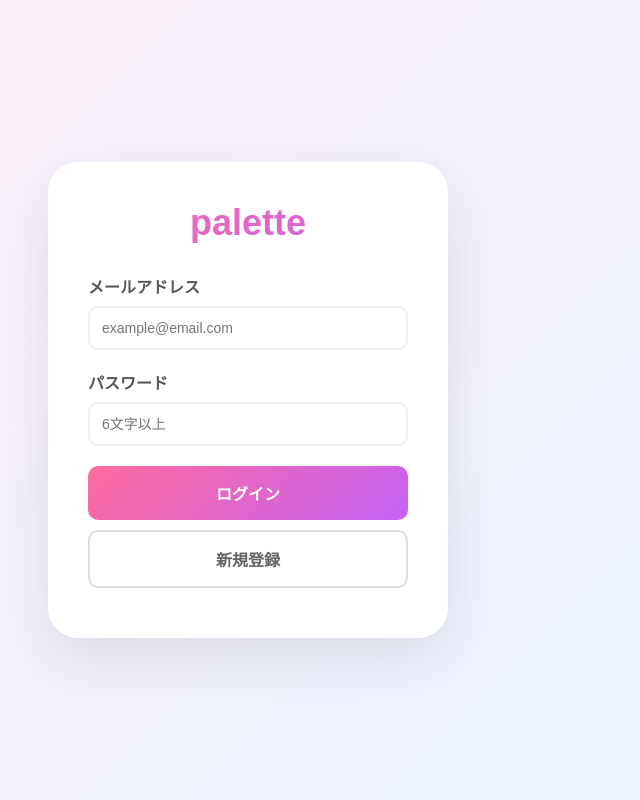
After one commit to Satsuki115/teamC, a PHP site: page /admin/login.php in a window 1280 px wide. The commit adds this page. Shown: the whole page, without its empty margins (392-1032 px from the left). Run offline with PHP 8.4, Linux system fonts and the light colour scheme.

Commit message:
ログイン・ログアウト機能

```diff
--- a/src/admin/diary.php
+++ b/src/admin/diary.php
@@ -3,6 +3,7 @@
 <head>
     <meta charset="UTF-8">
     <meta name="viewport" content="width=device-width, initial-scale=1.0">
+    <link rel="stylesheet" href="styles/reset.css">
     <link rel="stylesheet" href="./styles/diary.css">
     <title>Photo Diary Calendar</title>
 </head>
@@ -11,7 +12,7 @@
         <div class="header-contents">
             <img class="header-logo" src="../assets/img/palette.png" alt="">
             <nav class="header-nav">
-                <a class="header-top" href="">トップ</a>
+                <a class="header-top" href="../index.php">トップ</a>
                 <a class="header-menu" href="">メニュー</a>
                 <a class="header-logout" href="">ログアウト</a>
             </nav>
--- /dev/null
+++ b/src/admin/login.php
@@ -0,0 +1,59 @@
+<!-- src/admin/app.html として保存 -->
+<!DOCTYPE html>
+<html lang="ja">
+<head>
+    <meta charset="UTF-8">
+    <meta name="viewport" content="width=device-width, initial-scale=1.0">
+    <link rel="stylesheet" href="./styles/login.css">
+    <title>login/register</title>
+</head>
+<body>
+    <div class="container">
+        <!-- ログイン画面 -->
+        <div id="loginScreen">
+            <h1>palette</h1>
+            <div id="message" class="message"></div>
+
+            <div class="form-group">
+                <label>メールアドレス</label>
+                <input type="email" id="email" placeholder="example@email.com">
+            </div>
+
+            <div class="form-group">
+                <label>パスワード</label>
+                <input type="password" id="password" placeholder="6文字以上">
+            </div>
+
+            <button class="btn" onclick="login()">ログイン</button>
+            <button class="btn btn-secondary" onclick="register()">新規登録</button>
+        </div>
+
+        <!-- ダッシュボード -->
+        <div id="dashboard">
+            <h1>ダッシュボード</h1>
+            <p style="text-align: center; margin-bottom: 20px; color: #666;">
+                ようこそ、<span id="username"></span>さん！
+            </p>
+
+            <div class="stats">
+                <div class="stat">
+                    <div class="stat-value" id="days">0</div>
+                    <div class="stat-label">記録日数</div>
+                </div>
+                <div class="stat" style="background: linear-gradient(135deg, #f093fb 0%, #f5576c 100%);">
+                    <div class="stat-value" id="records">0</div>
+                    <div class="stat-label">記録数</div>
+                </div>
+                <div class="stat" style="background: linear-gradient(135deg, #4facfe 0%, #00f2fe 100%);">
+                    <div class="stat-value">12</div>
+                    <div class="stat-label">目標達成</div>
+                </div>
+            </div>
+
+            <button class="btn" onclick="addRecord()">今日の記録をつける</button>
+            <button class="btn btn-secondary" onclick="logout()">ログアウト</button>
+        </div>
+    </div>
+    <script src="./scripts/login.js"></script>
+</body>
+</html>
--- /dev/null
+++ b/src/admin/scripts/login.js
@@ -0,0 +1,76 @@
+function showMessage(text, type) {
+  const msg = document.getElementById("message");
+  msg.textContent = text;
+  msg.className = "message " + type;
+  msg.style.display = "block";
+  setTimeout(() => (msg.style.display = "none"), 3000);
+}
+
+function login() {
+  const email = document.getElementById("email").value;
+  const password = document.getElementById("password").value;
+
+  if (!email || !password) {
+    showMessage("メールアドレスとパスワードを入力してください", "error");
+    return;
+  }
+
+  const users = JSON.parse(localStorage.getItem("users") || "[]");
+  const user = users.find((u) => u.email === email && u.password === password);
+
+  if (user) {
+    localStorage.setItem("currentUser", JSON.stringify(user));
+    showMessage("ログイン成功！", "success");
+
+    // index.phpに遷移
+    setTimeout(() => {
+      window.location.href = "../index.php";
+    }, 1000);
+  } else {
+    showMessage("メールアドレスまたはパスワードが違います", "error");
+  }
+}
+
+function register() {
+  const email = document.getElementById("email").value;
+  const password = document.getElementById("password").value;
+
+  if (!email || !password) {
+    showMessage("メールアドレスとパスワードを入力してください", "error");
+    return;
+  }
+
+  if (password.length < 6) {
+    showMessage("パスワードは6文字以上で設定してください", "error");
+    return;
+  }
+
+  const users = JSON.parse(localStorage.getItem("users") || "[]");
+
+  if (users.find((u) => u.email === email)) {
+    showMessage("このメールアドレスは既に登録されています", "error");
+    return;
+  }
+
+  const newUser = {
+    id: Date.now(),
+    email: email,
+    password: password,
+    name: email.split("@")[0],
+  };
+
+  users.push(newUser);
+  localStorage.setItem("users", JSON.stringify(users));
+  showMessage("登録完了！ログインしてください", "success");
+
+  // フォームをクリア
+  document.getElementById("password").value = "";
+}
+
+// 初期化：すでにログイン済みならindex.phpへリダイレクト
+window.onload = function () {
+  const user = localStorage.getItem("currentUser");
+  if (user) {
+    window.location.href = "../index.php";
+  }
+};
--- /dev/null
+++ b/src/admin/styles/login.css
@@ -0,0 +1,110 @@
+* {
+  margin: 0;
+  padding: 0;
+  box-sizing: border-box;
+}
+body {
+  font-family: "Hiragino Sans", "Yu Gothic", sans-serif;
+  background: linear-gradient(135deg, #ffeef8 0%, #e8f5ff 100%);
+  min-height: 100vh;
+  display: flex;
+  align-items: center;
+  justify-content: center;
+  padding: 20px;
+}
+.container {
+  background: white;
+  padding: 40px;
+  border-radius: 30px;
+  box-shadow: 0 20px 60px rgba(0, 0, 0, 0.1);
+  max-width: 400px;
+  width: 100%;
+}
+h1 {
+  font-size: 36px;
+  background: linear-gradient(135deg, #ff6b9d 0%, #c561f5 100%);
+  -webkit-background-clip: text;
+  -webkit-text-fill-color: transparent;
+  margin-bottom: 30px;
+  text-align: center;
+}
+.form-group {
+  margin-bottom: 20px;
+}
+label {
+  display: block;
+  margin-bottom: 8px;
+  font-weight: 600;
+  color: #555;
+}
+input {
+  width: 100%;
+  padding: 12px;
+  border: 2px solid #f0f0f0;
+  border-radius: 10px;
+  font-size: 14px;
+}
+input:focus {
+  outline: none;
+  border-color: #ff6b9d;
+}
+.btn {
+  width: 100%;
+  padding: 15px;
+  background: linear-gradient(135deg, #ff6b9d 0%, #c561f5 100%);
+  color: white;
+  border: none;
+  border-radius: 10px;
+  font-size: 16px;
+  font-weight: 700;
+  cursor: pointer;
+  margin-bottom: 10px;
+}
+.btn:hover {
+  opacity: 0.9;
+}
+.btn-secondary {
+  background: white;
+  border: 2px solid #ddd;
+  color: #666;
+}
+.message {
+  padding: 10px;
+  border-radius: 8px;
+  margin-bottom: 15px;
+  text-align: center;
+  display: none;
+}
+.success {
+  background: #e8f5e9;
+  color: #388e3c;
+}
+.error {
+  background: #ffe8e8;
+  color: #d32f2f;
+}
+#dashboard {
+  display: none;
+}
+.stats {
+  display: grid;
+  grid-template-columns: repeat(3, 1fr);
+  gap: 15px;
+  margin: 20px 0;
+}
+.stat {
+  background: linear-gradient(135deg, #667eea 0%, #764ba2 100%);
+  color: white;
+  padding: 20px;
+  border-radius: 15px;
+  text-align: center;
+}
+.stat-value {
+  font-size: 32px;
+  font-weight: 800;
+}
+.stat-label {
+  font-size: 11px;
+  opacity: 0.9;
+  margin-top: 5px;
+}
```
Also changed, not shown: src/admin/scripts/diary.js (+30 -0 lines), src/admin/styles/diary.css (+51 -29 lines).
